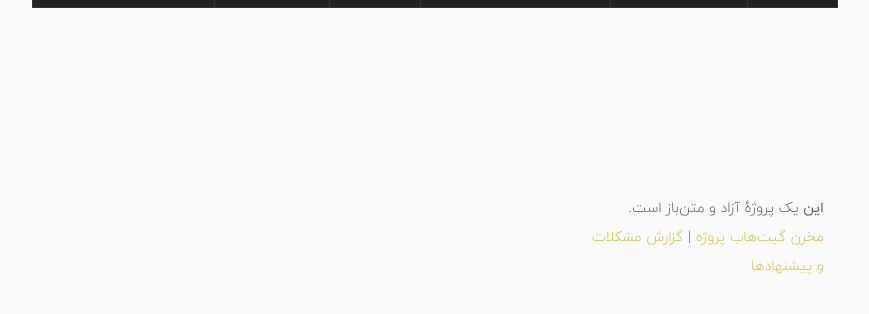
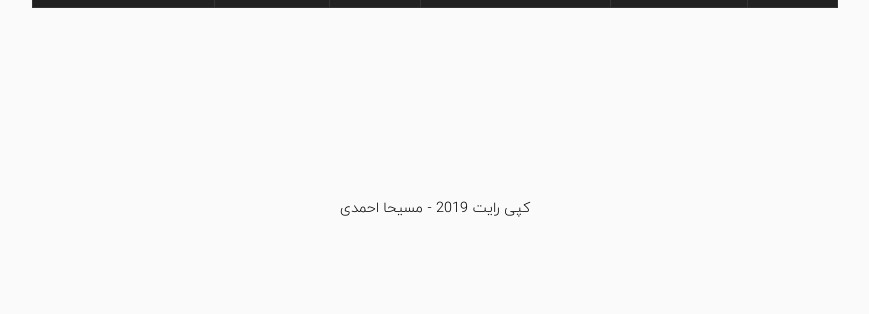
Before and after one commit to esafb52/TodoProject, a Django app: page / in a window 1280 px wide. Shown: the part 245-559 px from the top of the page, without its empty margins (205-1074 px from the left). Run offline with Django 3.2, Linux system fonts and the light colour scheme; data that the repository does not hold is empty; some libraries are stand-ins or nearby versions.

Commit message:
change footer

```diff
--- a/TodoApp/templates/base.html
+++ b/TodoApp/templates/base.html
@@ -24,7 +24,7 @@
 
         {% if messages %}
             {% for msg in messages %}
-                <div class="alert alert-info alert-dismissable">
+                <div class="alert alert-md-motion">
                     <a href="{% url 'index' %}">
                         <button type="button" class="close" data-dismiss="alert" aria-hidden="true">&times;</button>
                     </a>
@@ -39,8 +39,6 @@
     <br><br><br>
     <br><br><br>
     {% include "include/footer.html" %}
-
-
 </div>
 <script src="{% static 'js/bootstrap.js' %}"></script>
 </body>
--- a/TodoApp/templates/include/footer.html
+++ b/TodoApp/templates/include/footer.html
@@ -1,13 +1,14 @@
 <footer class="footer">
     <div class="container">
-        <div class="offset-4"> </div>
-        <div class="col-md-4 ">
+        <div class="row">
+            <div class="offset-4"></div>
+            <div class="col-md-4 ">
 
-            <p>
-                <strong>این</strong> یک پروژهٔ آزاد و متن‌باز است.<br>
-                <a href="https://github.com/jadijadi/bestoon">مخرن گیت‌هاب پروژه</a> |
-                <a href="http://gapper.ir/channel/bestoon">گزارش مشکلات و پیشنهادها</a>
-            </p>
+                <p class="text-black text-center">
+                    کپی رایت 2019 - مسیحا احمدی
+                </p>
+            </div>
+            <div class="offset-4"></div>
         </div>
     </div>
 </footer>
```
Also changed, not shown: TodoApp/templates/about.html (+9 -2 lines).
